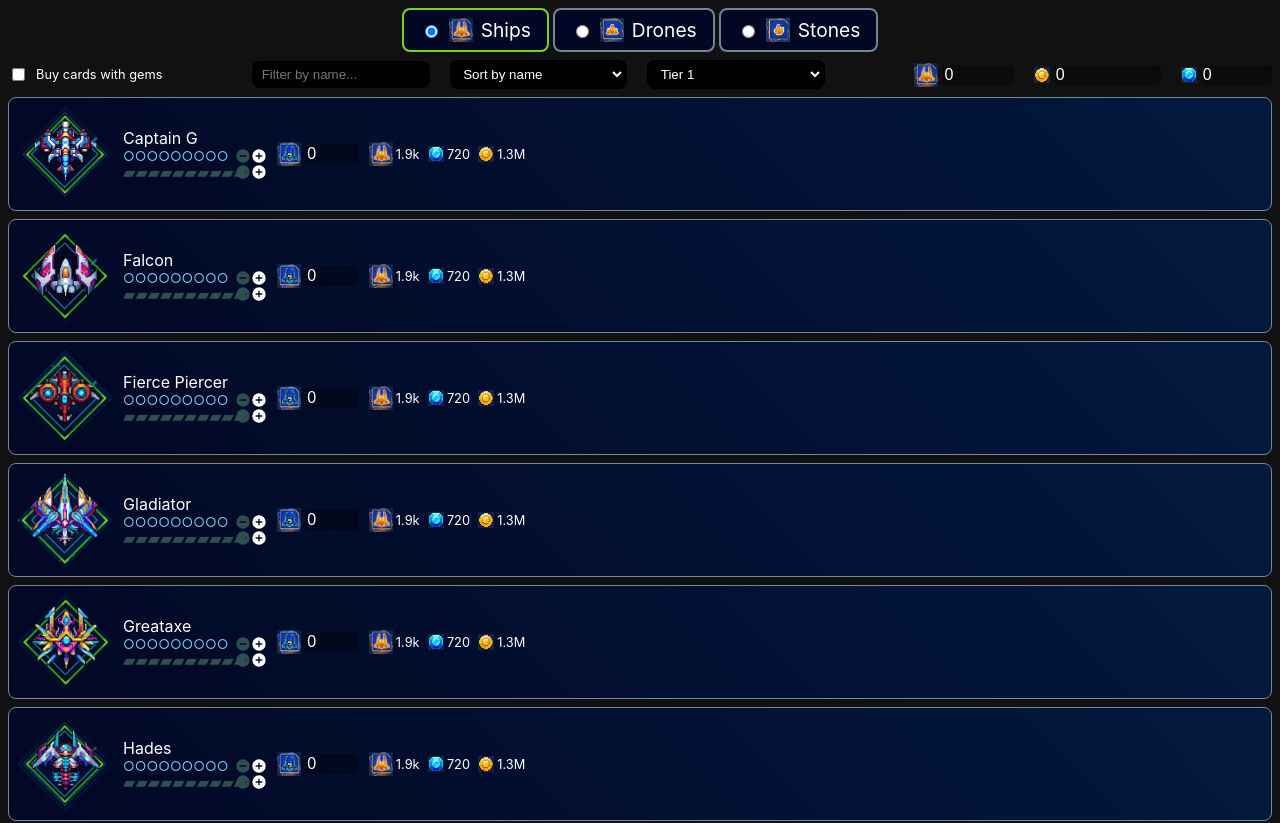
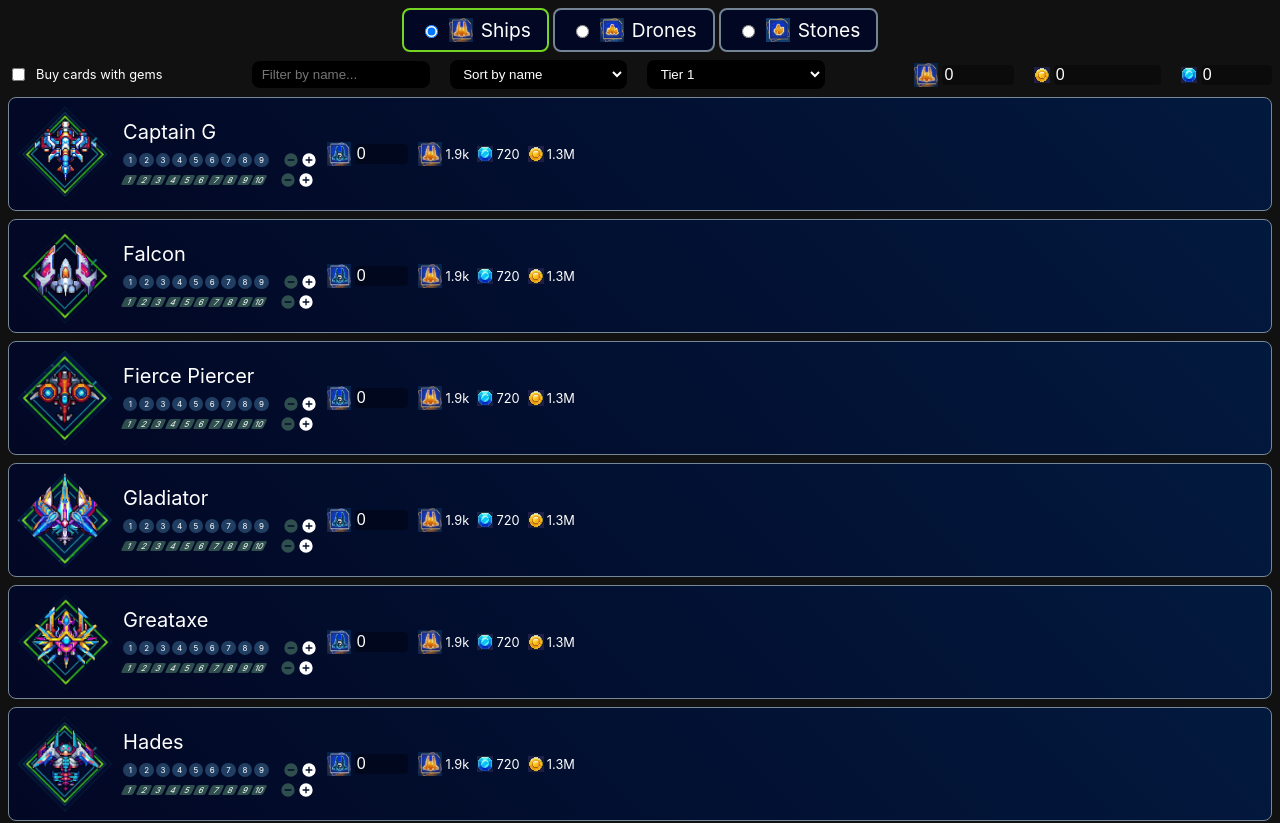
Before and after one commit to bvaughn/galaxiga-upgrade-tool, a React (Create React App) app: page / in a window 1280 px wide. Shown: the top 823 px of the page. Built offline with nearby package versions, Linux system fonts and the light colour scheme.

Commit message:
Improve readability of levels and sub-levels UI

```diff
--- a/src/Calculator/ItemUpgradePlanner.module.css
+++ b/src/Calculator/ItemUpgradePlanner.module.css
@@ -12,10 +12,18 @@
   flex-wrap: wrap;
 }
 
-.Description {
-  width: 9.5rem;
+.NameAndLevels {
   display: flex;
   flex-direction: column;
+  gap: 0.25rem;
+}
+
+.Name {
+  font-size: 1.25rem;
+  margin-bottom: 0.25rem;
+}
+.Container[data-is-nested] .Name {
+  font-size: 1rem;
 }
 
 .Image {
@@ -43,6 +51,9 @@
   border-left: 1px solid lightslategray;
   padding-left: 1ch;
   margin-left: 1ch;
+  display: flex;
+  flex-direction: column;
+  gap: 1rem;
 }
 .ComponentItemsContainer[data-is-complete] {
   opacity: 0.5;
--- a/src/Calculator/ItemUpgradePlanner.tsx
+++ b/src/Calculator/ItemUpgradePlanner.tsx
@@ -65,7 +65,7 @@ export function ItemUpgradePlanner({
             className={isNested ? styles.NestedImage : styles.Image}
             item={item}
           />
-          <div>
+          <div className={styles.NameAndLevels}>
             <div className={styles.Name}>{item.name}</div>
             <ItemLevels item={item} />
           </div>
--- a/src/components/ItemLevels.module.css
+++ b/src/components/ItemLevels.module.css
@@ -3,27 +3,50 @@
   flex-direction: row;
   align-items: center;
   user-select: none;
-}
-.LevelMarkers,
-.SubLevelMarkers {
-  width: 7rem;
+  gap: 2px;
 }
 
-.LevelMarkers {
-  color: #74d0fe;
-  font-size: 0.8rem;
+.LevelMarker,
+.LevelMarkerInactive {
+  width: 0.9rem;
+  height: 0.9rem;
+  border-radius: 100%;
+  font-size: 8px;
+  display: flex;
+  align-items: center;
+  justify-content: center;
+}
+.LevelMarker {
+  background-color: #74d0fe;
+  color: black;
+}
+.LevelMarkerInactive {
+  background-color: #74d0fe44;
+  color: white;
 }
 
-.SubLevelMarkers {
-  color: #74d522;
+.SubLevelMarker,
+.SubLevelMarkerInactive {
+  width: 0.78rem;
+  height: 0.65rem;
+  border-radius: 2px;
+  transform: skew(-25deg);
+  font-size: 8px;
+  display: flex;
+  align-items: center;
+  justify-content: center;
 }
-.SubLevelMarkersInactive {
-  color: darkslategray;
+.SubLevelMarker {
+  background-color: #74d522;
+  color: black;
 }
-.SubLevelMarkers,
-.SubLevelMarkersInactive {
-  height: 0.5rem;
-  line-height: 0.5rem;
+.SubLevelMarkerInactive {
+  background-color: darkslategray;
+  color: white;
+}
+
+.Spacer {
+  width: 1ch;
 }
 
 .AddOrSubtractIcon {
--- a/src/components/ItemLevels.tsx
+++ b/src/components/ItemLevels.tsx
@@ -36,10 +36,22 @@ export function ItemLevels({ item }: { item: Item }) {
   return (
     <>
       <div className={styles.Markers}>
-        <div className={styles.LevelMarkers}>
-          {"●".repeat(stats.level)}
-          {"○".repeat(MAX_LEVEL_NUMBER - stats.level)}
-        </div>
+        {new Array(stats.level).fill(true).map((_, index) => (
+          <div className={styles.LevelMarker} key={index}>
+            {index + 1}
+          </div>
+        ))}
+        {stats.level < MAX_LEVEL_NUMBER &&
+          new Array(MAX_LEVEL_NUMBER - stats.level)
+            .fill(true)
+            .map((_, index) => (
+              <div className={styles.LevelMarkerInactive} key={index}>
+                {stats.level + index + 1}
+              </div>
+            ))}
+
+        <div className={styles.Spacer} />
+
         <Icon
           data-disabled={stats.level === 0 || undefined}
           className={styles.AddOrSubtractIcon}
@@ -54,13 +66,20 @@ export function ItemLevels({ item }: { item: Item }) {
         />
       </div>
       <div className={styles.Markers}>
-        <div className={styles.SubLevelMarkers}>
-          {"▰".repeat(stats.subLevel)}
-          <span className={styles.SubLevelMarkersInactive}>
-            {"▰".repeat(MAX_SUB_LEVEL_NUMBER - stats.subLevel)}
-          </span>
-        </div>
-
+        {new Array(stats.subLevel).fill(true).map((_, index) => (
+          <div className={styles.SubLevelMarker} key={index}>
+            {index + 1}
+          </div>
+        ))}
+        {stats.subLevel < MAX_SUB_LEVEL_NUMBER &&
+          new Array(MAX_SUB_LEVEL_NUMBER - stats.subLevel)
+            .fill(true)
+            .map((_, index) => (
+              <div className={styles.SubLevelMarkerInactive} key={index}>
+                {stats.subLevel + index + 1}
+              </div>
+            ))}
+        <div className={styles.Spacer} />
         <Icon
           data-disabled={stats.subLevel === 0 || undefined}
           className={styles.AddOrSubtractIcon}
--- a/src/hooks/useItemStats.ts
+++ b/src/hooks/useItemStats.ts
@@ -1,5 +1,5 @@
+import { Item } from "../types";
 import useLocalStorage, { localStorageGetItem } from "./useLocalStorage";
-import { Item } from "../types";
 
 export type ItemStats = {
   cards: number;
@@ -20,18 +20,29 @@ export function getItemStatsKey(item: Item): string {
 export function useItemStats(
   item: Item
 ): [stats: ItemStats, setStats: (value: ItemStats) => void] {
-  return useLocalStorage<ItemStats>(getItemStatsKey(item), {
-    ...DEFAULT_ITEM_STATS,
-  });
+  const [stats, setStats] = useLocalStorage<ItemStats>(
+    getItemStatsKey(item),
+    {} as any
+  );
+
+  return [
+    {
+      ...DEFAULT_ITEM_STATS,
+      ...stats,
+    },
+    setStats,
+  ];
 }
 
 export function getItemStats(item: Item): ItemStats {
+  let stats;
+
   const string = localStorageGetItem(getItemStatsKey(item));
   try {
     if (string) {
-      return JSON.parse(string);
+      stats = JSON.parse(string);
     }
   } catch (error) {}
 
-  return { ...DEFAULT_ITEM_STATS };
+  return { ...DEFAULT_ITEM_STATS, ...stats };
 }
```
